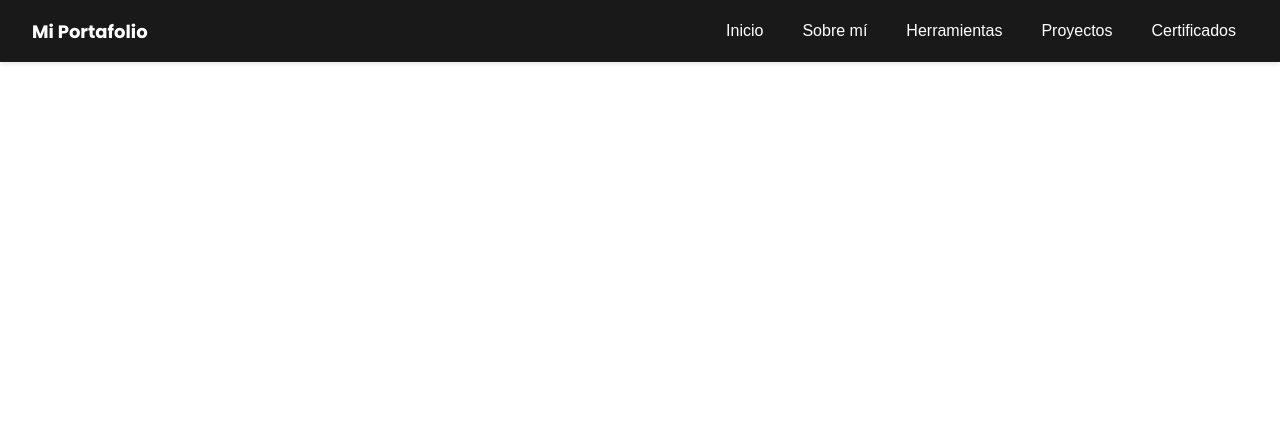
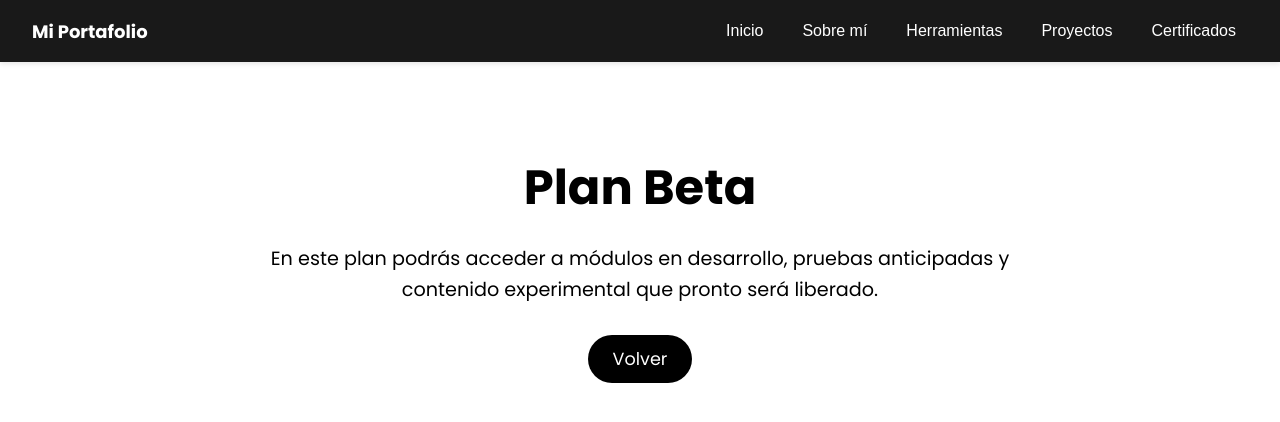
Before and after one commit to JerssonFU/deploy-example, a React (Vite) app: page /plan-beta in a window 1280 px wide. Shown: the top 422 px of the page. Built offline with nearby package versions, Linux system fonts and the light colour scheme; the HTML template or start-up script is replaced by a standard one.

Commit message:
sync V2-1

```diff
--- a/package.json
+++ b/package.json
@@ -16,7 +16,7 @@
     "react": "^19.0.0",
     "react-dom": "^19.0.0",
     "react-icons": "^5.5.0",
-    "react-router-dom": "^7.2.0"
+    "react-router-dom": "^7.9.6"
   },
   "devDependencies": {
     "@eslint/js": "^9.21.0",
--- a/src/App.jsx
+++ b/src/App.jsx
@@ -2,6 +2,13 @@ import { Routes, Route, useLocation } from "react-router-dom";
 import Navbar from "./components/Navbar";
 import Home from "./pages/Home";
 import PageWithNavbar from "./pages/PageWithNavbar";
+
+import PlanBronce from "./pages/PlanBronce";
+import PlanPlata from "./pages/PlanPlata";
+import PlanOro from "./pages/PlanOro";
+import PlanBeta from "./pages/PlanBeta";
+import PlanGamma from "./pages/PlanGamma";
+import PlanDelta from "./pages/PlanDelta";
 
 function App() {
   const location = useLocation();
@@ -9,9 +16,18 @@ function App() {
   return (
     <>
       {location.pathname !== "/" && <Navbar />}
+
       <Routes>
         <Route path="/" element={<Home />} />
         <Route path="/Inicio" element={<PageWithNavbar />} />
+
+        {/* Rutas nuevas */}
+        <Route path="/plan-bronce" element={<PlanBronce />} />
+        <Route path="/plan-plata" element={<PlanPlata />} />
+        <Route path="/plan-oro" element={<PlanOro />} />
+        <Route path="/plan-beta" element={<PlanBeta />} />
+        <Route path="/plan-gamma" element={<PlanGamma />} />
+        <Route path="/plan-delta" element={<PlanDelta />} />
       </Routes>
     </>
   );
--- a/src/pages/Home.jsx
+++ b/src/pages/Home.jsx
@@ -35,7 +35,7 @@ function Home() {
 
         {/* Botón de WhatsApp con icono mejor alineado */}
         <a
-          href="https://wa.me/961642598"
+          href="https://wa.me/938798477"
           target="_blank"
           rel="noopener noreferrer"
           className="whatsapp-link animated-button"
--- a/src/pages/PageWithNavbar.jsx
+++ b/src/pages/PageWithNavbar.jsx
@@ -1,4 +1,5 @@
 import React, { useState, useEffect } from "react";
+import { Link } from "react-router-dom";
 import "../styles/PageWithNavbar.css";
 import "../styles/Inicio.css";
 
@@ -120,46 +121,83 @@ function PageWithNavbar() {
   <h2 className="projects-title reveal">PROYECTOS</h2>
 
   <div className="plans-grid reveal">
+
+    {/* 1 */}
 <div className="plan-card">
   <img src="./assets/re.jpeg" alt="Plan Bronce" />
   <div className="plan-card-content">
     <h3>Plan Bronce</h3>
     <p className="plan-state">COMPLETE</p>
     <p>Por única vez</p>
-                  <p className="plan-desc">
-                    Acceso ilimitado a clases y talleres exclusivos.
-                  </p>
-                  <a href="#registro" className="plan-button">Registrarse</a>
+    <p className="plan-desc">Acceso ilimitado a clases y talleres exclusivos.</p>
+    <Link to="/plan-bronce" className="plan-button">Registrarse</Link>
   </div>
 </div>
 
+{/* 2 */}
 <div className="plan-card">
   <img src="./assets/re.jpeg" alt="Plan Plata" />
   <div className="plan-card-content">
     <h3>Plan Plata</h3>
     <p className="plan-state">IN PROGRESS</p>
     <p>Por única vez</p>
-                  <p className="plan-desc">
-                    Acceso ilimitado a clases y talleres exclusivos.
-                  </p>
-                  <a href="#registro" className="plan-button">Registrarse</a>
+    <p className="plan-desc">Acceso ilimitado a clases y talleres exclusivos.</p>
+    <Link to="/plan-plata" className="plan-button">Registrarse</Link>
   </div>
 </div>
 
+{/* 3 */}
 <div className="plan-card">
   <img src="./assets/re.jpeg" alt="Plan Oro" />
   <div className="plan-card-content">
     <h3>Plan Oro</h3>
     <p className="plan-state">IN PROGRESS</p>
     <p>Por única vez</p>
-                  <p className="plan-desc">
-                    Acceso ilimitado a clases y talleres exclusivos.
-                  </p>
-                  <a href="#registro" className="plan-button">Registrarse</a>
+    <p className="plan-desc">Acceso ilimitado a clases y talleres exclusivos.</p>
+    <Link to="/plan-oro" className="plan-button">Registrarse</Link>
   </div>
 </div>
+
+{/* 4 */}
+<div className="plan-card">
+  <img src="./assets/re.jpeg" alt="Plan Beta" />
+  <div className="plan-card-content">
+    <h3>Plan Beta</h3>
+    <p className="plan-state">IN PROGRESS</p>
+    <p>Por única vez</p>
+    <p className="plan-desc">Acceso ilimitado a clases y talleres exclusivos.</p>
+    <Link to="/plan-beta" className="plan-button">Registrarse</Link>
   </div>
 </div>
+
+{/* 5 */}
+<div className="plan-card">
+  <img src="./assets/re.jpeg" alt="Plan Gamma" />
+  <div className="plan-card-content">
+    <h3>Plan Gamma</h3>
+    <p className="plan-state">COMPLETE</p>
+    <p>Por única vez</p>
+    <p className="plan-desc">Acceso ilimitado a clases y talleres exclusivos.</p>
+    <Link to="/plan-gamma" className="plan-button">Registrarse</Link>
+  </div>
+</div>
+
+{/* 6 */}
+<div className="plan-card">
+  <img src="./assets/re.jpeg" alt="Plan Delta" />
+  <div className="plan-card-content">
+    <h3>Plan Delta</h3>
+    <p className="plan-state">IN PROGRESS</p>
+    <p>Por única vez</p>
+    <p className="plan-desc">Acceso ilimitado a clases y talleres exclusivos.</p>
+    <Link to="/plan-delta" className="plan-button">Registrarse</Link>
+  </div>
+</div>
+
+
+  </div>
+</div>
+
 
           {/* =============================== */}
           {/*     🎓   SECCIÓN CERTIFICADOS     */}
--- /dev/null
+++ b/src/pages/PlanBeta.jsx
@@ -0,0 +1,44 @@
+import { Link } from "react-router-dom";
+
+export default function PlanBeta() {
+  return (
+    <div style={styles.container}>
+      <h1 style={styles.title}>Plan Beta</h1>
+
+      <p style={styles.text}>
+        En este plan podrás acceder a módulos en desarrollo, pruebas anticipadas
+        y contenido experimental que pronto será liberado.
+      </p>
+
+      <Link to="/Inicio" style={styles.button}>Volver</Link>
+    </div>
+  );
+}
+
+const styles = {
+  container: {
+    padding: "120px 20px",
+    maxWidth: "800px",
+    margin: "0 auto",
+    textAlign: "center",
+    animation: "fadeIn 0.6s ease"
+  },
+  title: {
+    fontSize: "3rem",
+    marginBottom: "20px",
+    fontWeight: "bold"
+  },
+  text: {
+    fontSize: "1.2rem",
+    marginBottom: "40px",
+    lineHeight: "1.6"
+  },
+  button: {
+    textDecoration: "none",
+    background: "black",
+    padding: "12px 25px",
+    borderRadius: "25px",
+    color: "white",
+    fontSize: "1.1rem"
+  }
+};
--- /dev/null
+++ b/src/pages/PlanBronce.jsx
@@ -0,0 +1,44 @@
+import { Link } from "react-router-dom";
+
+export default function PlanBronce() {
+  return (
+    <div style={styles.container}>
+      <h1 style={styles.title}>Plan Bronce</h1>
+
+      <p style={styles.text}>
+        Este plan incluye acceso a clases, talleres exclusivos y material de estudio
+        para que puedas iniciar tu formación en Business Intelligence.
+      </p>
+
+      <Link to="/Inicio" style={styles.button}>Volver</Link>
+    </div>
+  );
+}
+
+const styles = {
+  container: {
+    padding: "120px 20px",
+    maxWidth: "800px",
+    margin: "0 auto",
+    textAlign: "center",
+    animation: "fadeIn 0.6s ease"
+  },
+  title: {
+    fontSize: "3rem",
+    marginBottom: "20px",
+    fontWeight: "bold"
+  },
+  text: {
+    fontSize: "1.2rem",
+    marginBottom: "40px",
+    lineHeight: "1.6"
+  },
+  button: {
+    textDecoration: "none",
+    background: "black",
+    padding: "12px 25px",
+    borderRadius: "25px",
+    color: "white",
+    fontSize: "1.1rem"
+  }
+};
--- /dev/null
+++ b/src/pages/PlanDelta.jsx
@@ -0,0 +1,44 @@
+import { Link } from "react-router-dom";
+
+export default function PlanDelta() {
+  return (
+    <div style={styles.container}>
+      <h1 style={styles.title}>Plan Delta</h1>
+
+      <p style={styles.text}>
+        Acceso a contenido avanzado en análisis predictivo, automatización y
+        machine learning aplicado a entornos empresariales.
+      </p>
+
+      <Link to="/Inicio" style={styles.button}>Volver</Link>
+    </div>
+  );
+}
+
+const styles = {
+  container: {
+    padding: "120px 20px",
+    maxWidth: "800px",
+    margin: "0 auto",
+    textAlign: "center",
+    animation: "fadeIn 0.6s ease"
+  },
+  title: {
+    fontSize: "3rem",
+    marginBottom: "20px",
+    fontWeight: "bold"
+  },
+  text: {
+    fontSize: "1.2rem",
+    marginBottom: "40px",
+    lineHeight: "1.6"
+  },
+  button: {
+    textDecoration: "none",
+    background: "black",
+    padding: "12px 25px",
+    borderRadius: "25px",
+    color: "white",
+    fontSize: "1.1rem"
+  }
+};
--- /dev/null
+++ b/src/pages/PlanGamma.jsx
@@ -0,0 +1,44 @@
+import { Link } from "react-router-dom";
+
+export default function PlanGamma() {
+  return (
+    <div style={styles.container}>
+      <h1 style={styles.title}>Plan Gamma</h1>
+
+      <p style={styles.text}>
+        Diseñado para usuarios que buscan reforzar temas específicos sin necesidad
+        de seguir una ruta completa. Ideal para reforzar habilidades puntuales.
+      </p>
+
+      <Link to="/Inicio" style={styles.button}>Volver</Link>
+    </div>
+  );
+}
+
+const styles = {
+  container: {
+    padding: "120px 20px",
+    maxWidth: "800px",
+    margin: "0 auto",
+    textAlign: "center",
+    animation: "fadeIn 0.6s ease"
+  },
+  title: {
+    fontSize: "3rem",
+    marginBottom: "20px",
+    fontWeight: "bold"
+  },
+  text: {
+    fontSize: "1.2rem",
+    marginBottom: "40px",
+    lineHeight: "1.6"
+  },
+  button: {
+    textDecoration: "none",
+    background: "black",
+    padding: "12px 25px",
+    borderRadius: "25px",
+    color: "white",
+    fontSize: "1.1rem"
+  }
+};
--- /dev/null
+++ b/src/pages/PlanOro.jsx
@@ -0,0 +1,44 @@
+import { Link } from "react-router-dom";
+
+export default function PlanOro() {
+  return (
+    <div style={styles.container}>
+      <h1 style={styles.title}>Plan Oro</h1>
+
+      <p style={styles.text}>
+        El plan más completo: mentorías personalizadas, workshops en vivo y acceso
+        a proyectos reales en Business Intelligence.
+      </p>
+
+      <Link to="/Inicio" style={styles.button}>Volver</Link>
+    </div>
+  );
+}
+
+const styles = {
+  container: {
+    padding: "120px 20px",
+    maxWidth: "800px",
+    margin: "0 auto",
+    textAlign: "center",
+    animation: "fadeIn 0.6s ease"
+  },
+  title: {
+    fontSize: "3rem",
+    marginBottom: "20px",
+    fontWeight: "bold"
+  },
+  text: {
+    fontSize: "1.2rem",
+    marginBottom: "40px",
+    lineHeight: "1.6"
+  },
+  button: {
+    textDecoration: "none",
+    background: "black",
+    padding: "12px 25px",
+    borderRadius: "25px",
+    color: "white",
+    fontSize: "1.1rem"
+  }
+};
--- /dev/null
+++ b/src/pages/PlanPlata.jsx
@@ -0,0 +1,44 @@
+import { Link } from "react-router-dom";
+
+export default function PlanPlata() {
+  return (
+    <div style={styles.container}>
+      <h1 style={styles.title}>Plan Plata</h1>
+
+      <p style={styles.text}>
+        Acceso completo a talleres avanzados y recursos exclusivos para fortalecer
+        tus habilidades analíticas y de visualización de datos.
+      </p>
+
+      <Link to="/Inicio" style={styles.button}>Volver</Link>
+    </div>
+  );
+}
+
+const styles = {
+  container: {
+    padding: "120px 20px",
+    maxWidth: "800px",
+    margin: "0 auto",
+    textAlign: "center",
+    animation: "fadeIn 0.6s ease"
+  },
+  title: {
+    fontSize: "3rem",
+    marginBottom: "20px",
+    fontWeight: "bold"
+  },
+  text: {
+    fontSize: "1.2rem",
+    marginBottom: "40px",
+    lineHeight: "1.6"
+  },
+  button: {
+    textDecoration: "none",
+    background: "black",
+    padding: "12px 25px",
+    borderRadius: "25px",
+    color: "white",
+    fontSize: "1.1rem"
+  }
+};
--- a/src/styles/PageWithNavbar.css
+++ b/src/styles/PageWithNavbar.css
@@ -260,6 +260,13 @@ html:has(.hero-container) {
   gap: 2rem;
   width: 95%;
   margin: 2rem auto;
+}
+
+
+.projects-container {
+  background-color: #ffffff;
+  padding-top: 4rem;
+  padding-bottom: 4rem;
 }
 
 .plan-card {
```
Also changed, not shown: 1 other file (tests, documents, lock files or other folders). Lines whose indentation alone changed are shown as unchanged.
